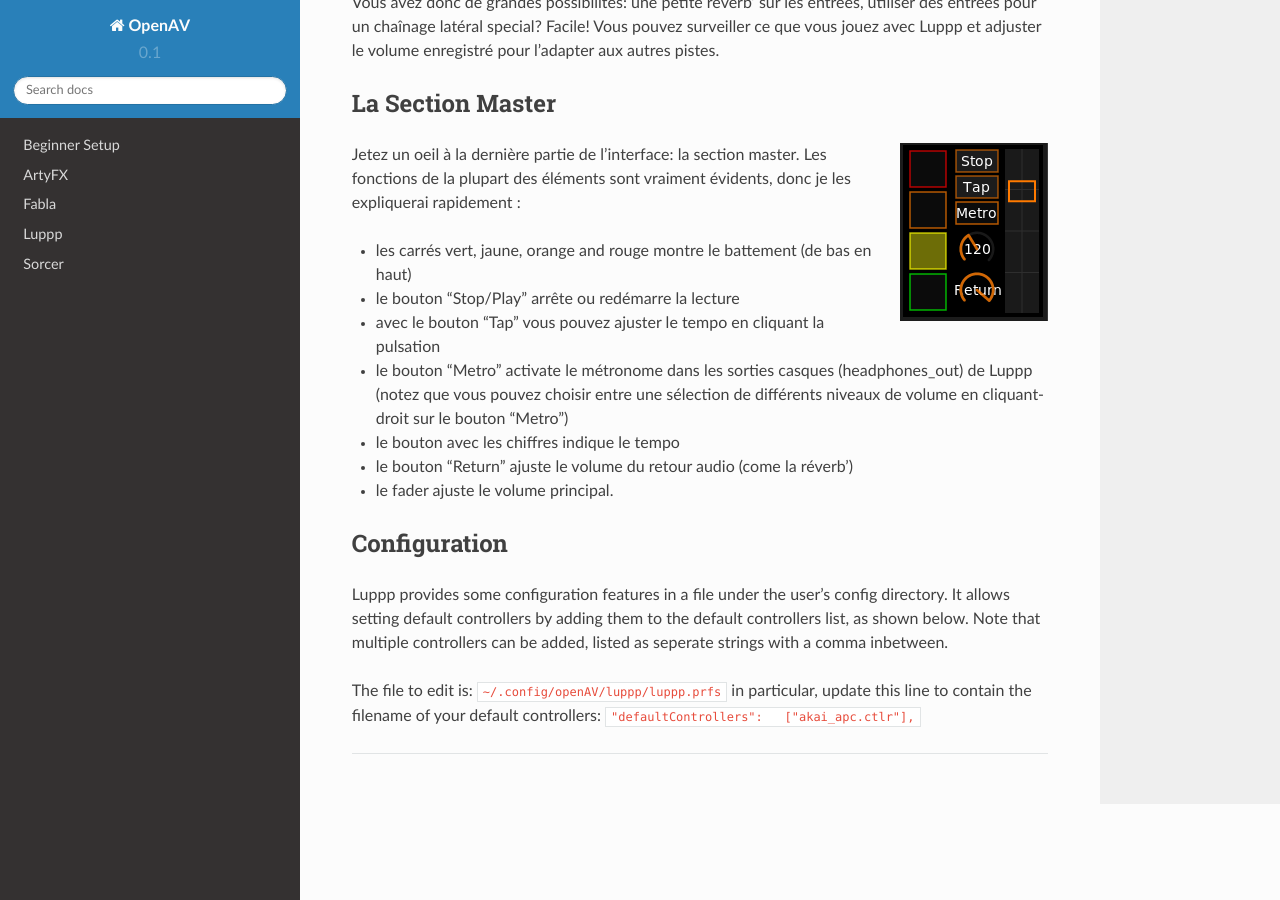
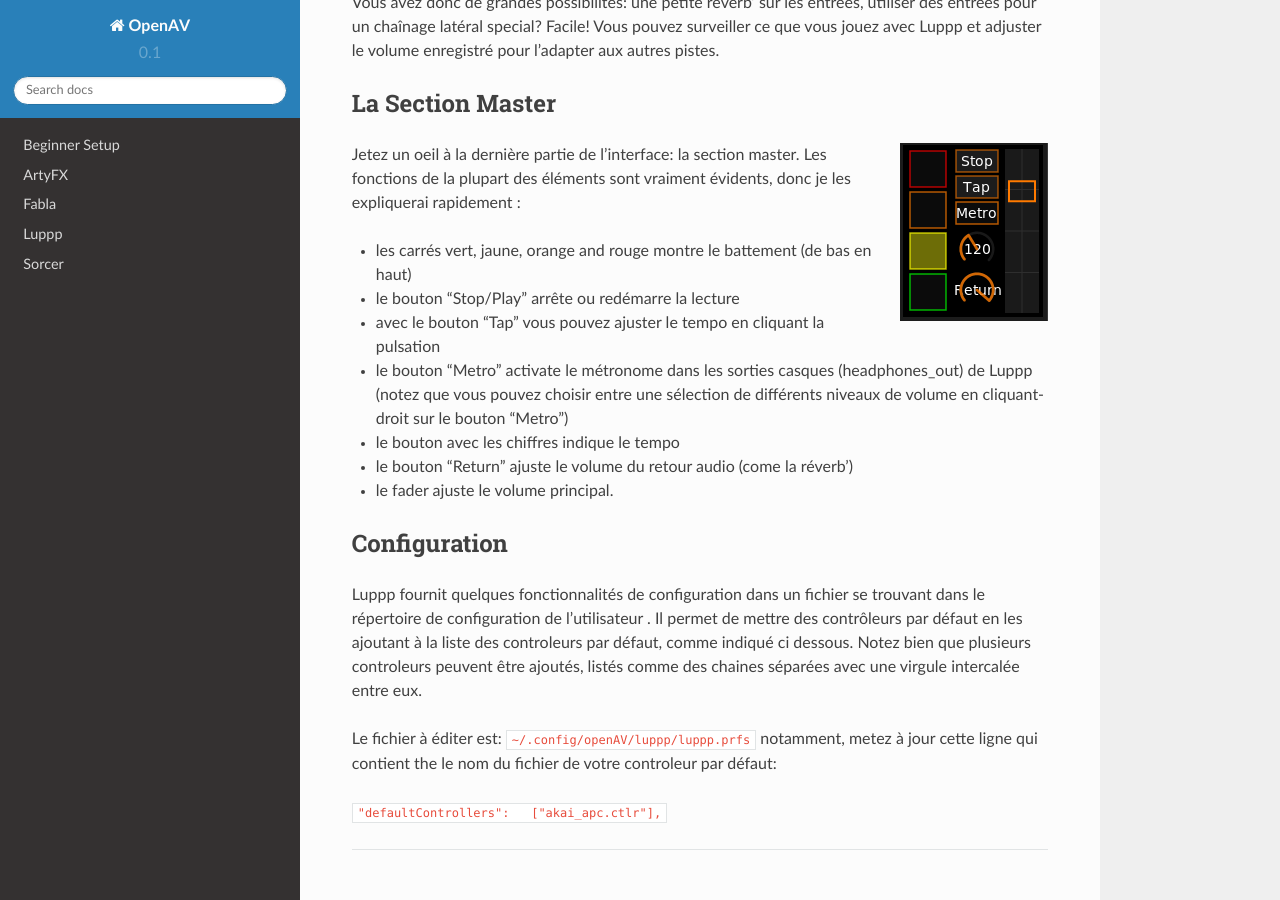
Before and after one commit to openAVproductions/openAV-manual, a Sphinx documentation site: the page built from source/fr-luppp.rst, in a window 1280 px wide and 900 px high, scrolled down 5347 px. Built offline with Sphinx 7.4.7 and the Read the Docs theme 2.0.0, drawn with Linux system fonts in a browser that asks for light colours.

Commit message:
Update fr-luppp.rst

```diff
--- a/source/fr-luppp.rst
+++ b/source/fr-luppp.rst
@@ -170,14 +170,14 @@ sont vraiment évidents, donc je les expliquerai rapidement :
 Configuration
 =============
 
-Luppp provides some configuration features in a file under the user's
-config directory. It allows setting default controllers by adding them
-to the default controllers list, as shown below. Note that multiple
-controllers can be added, listed as seperate strings with a comma
-inbetween.
+Luppp fournit quelques fonctionnalités de configuration dans un fichier se trouvant
+dans le répertoire de configuration de l'utilisateur .
+Il permet de mettre des contrôleurs par défaut en les ajoutant
+à la liste des controleurs par défaut, comme indiqué ci dessous. Notez bien que plusieurs
+controleurs peuvent être ajoutés, listés comme des chaines séparées avec une virgule intercalée entre eux.
 
-The file to edit is:
+Le fichier à éditer est:
 ``~/.config/openAV/luppp/luppp.prfs``
-in particular, update this line to contain the filename of your default
-controllers:
+notamment, metez à jour cette ligne qui contient the le nom du fichier de votre controleur par défaut:
+
 ``"defaultControllers":   ["akai_apc.ctlr"],``
```
